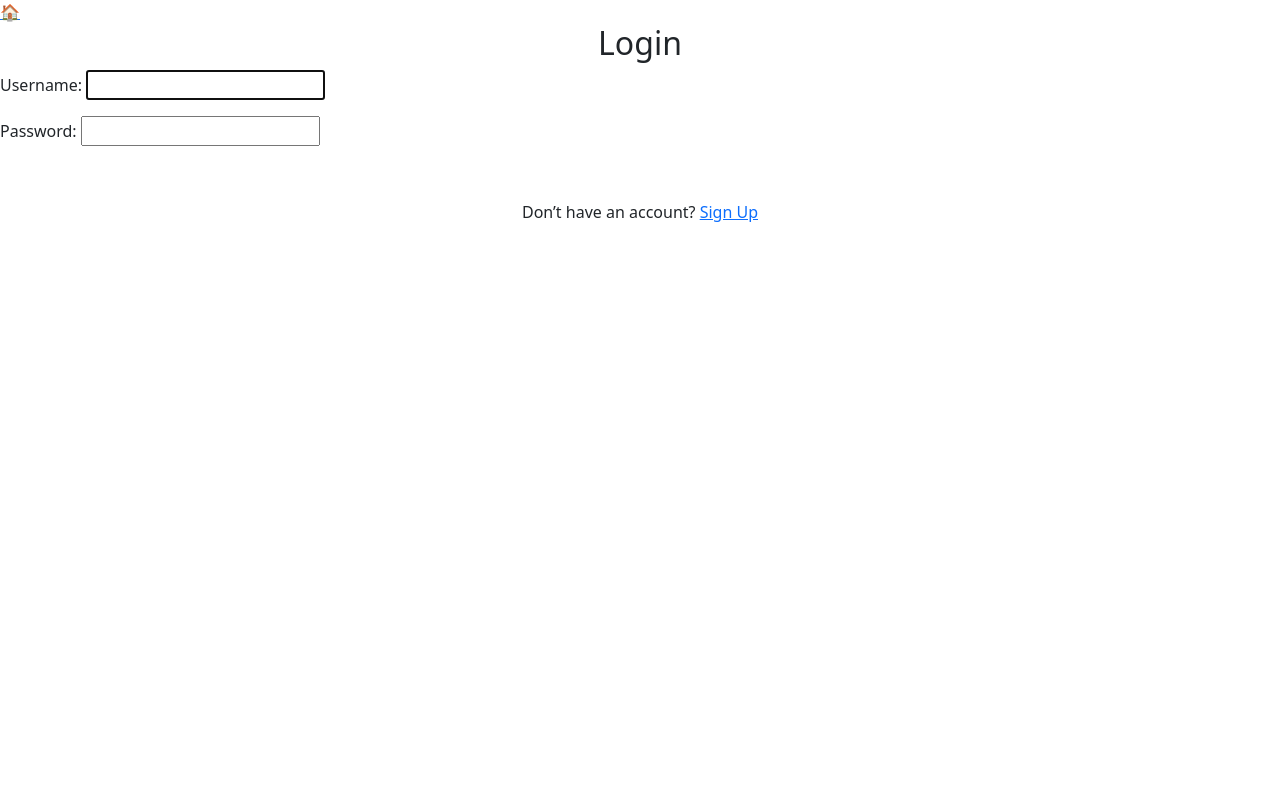
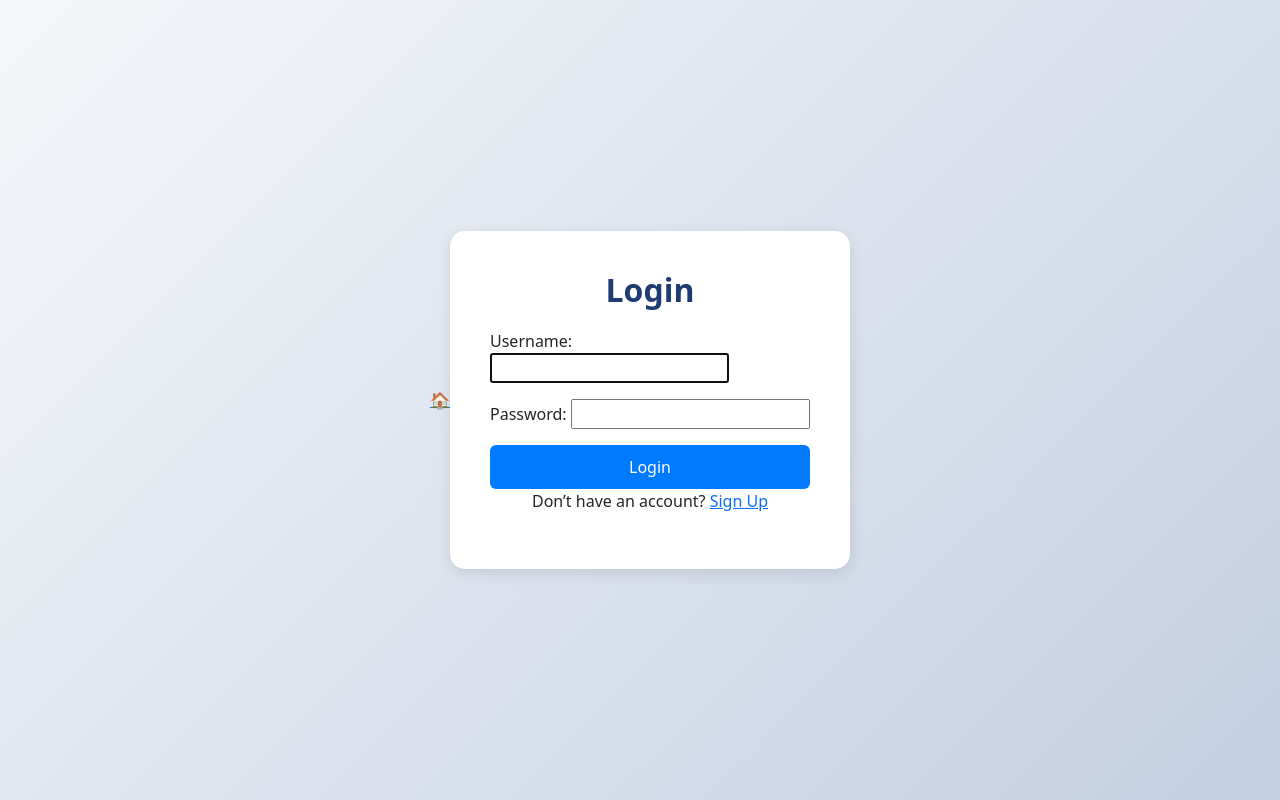
Before and after one commit to ConradPB/microloan-tracker, a Django app: page /login/ in a window 1280 px wide. Run offline with Django 5.2, Linux system fonts and the light colour scheme.

Commit message:
updated style

```diff
--- a/loans/templates/login.html
+++ b/loans/templates/login.html
@@ -4,6 +4,33 @@
     <title>Login - Microloan Tracker</title>
     <link href="https://cdn.jsdelivr.net/npm/bootstrap@5.3.0/dist/css/bootstrap.min.css" rel="stylesheet">
     <style>
+        body {
+            background: linear-gradient(135deg, #f5f7fa, #c3cfe2);
+            min-height: 100vh;
+            display: flex;
+            align-items: center;
+            justify-content: center;
+        }
+        .login-container {
+            background: #fff;
+            padding: 40px;
+            border-radius: 15px;
+            box-shadow: 0 4px 15px rgba(0, 0, 0, 0.1);
+            max-width: 400px;
+            width: 100%;
+        }
+        .login-container h2 {
+            color: #1e3c72;
+            font-weight: 600;
+            margin-bottom: 20px;
+        }
+        .btn-login {
+            background-color: #007bff;
+            border: none;
+            padding: 10px;
+            font-weight: 500;
+        }
+
     </style>
 </head>
 <body>
```
